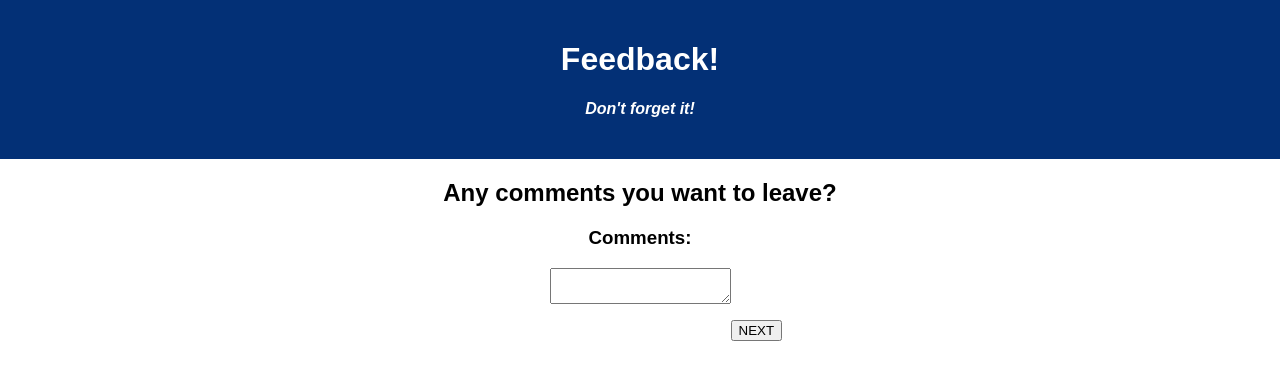
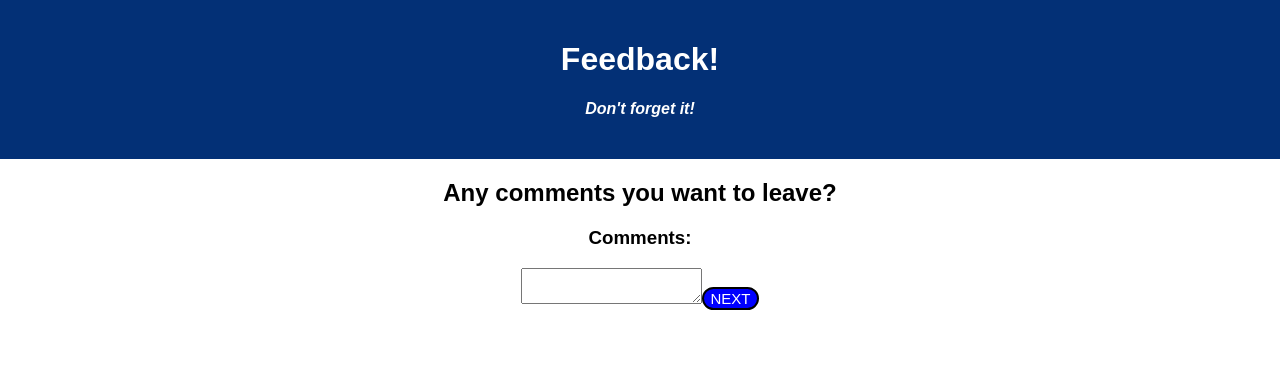
Before and after one commit to mchuinard3/Redux-Feedback-Loop, a React (Create React App) app: page /#/feedback in a window 1280 px wide. Shown: the top 380 px of the page. Built offline with nearby package versions, Linux system fonts and the light colour scheme.

Commit message:
add custom buttons

```diff
--- a/src/components/App/App.css
+++ b/src/components/App/App.css
@@ -23,6 +23,9 @@ h4 {
 }
 
 .feedback {
-  position: absolute;
-  top: 40%;
+  background-color: blue;
+  color: white;
+  font-size: 15px;
+  border-radius: 100px;
+  border: 2px solid black;
 }
--- a/src/components/FeelingForm/FeelingForm.jsx
+++ b/src/components/FeelingForm/FeelingForm.jsx
@@ -47,6 +47,7 @@ function FeelingForm() {
                 />
 
                 <button onClick={handleNext}
+                    className="feedback"
                     type="submit">
                     NEXT
                 </button>
--- a/src/components/ReviewForm/ReviewForm.jsx
+++ b/src/components/ReviewForm/ReviewForm.jsx
@@ -51,6 +51,7 @@ function ReviewForm() {
                 <div>Support: {support}</div>
                 <div>Comments: {comments}</div>
                 <button onClick={handleSubmit}
+                    className="feedback"
                     type="submit">
                     SUBMIT
                 </button>
--- a/src/components/SupportForm/SupportForm.jsx
+++ b/src/components/SupportForm/SupportForm.jsx
@@ -47,6 +47,7 @@ function SupportForm() {
                 />
 
                 <button onClick={handleNext}
+                    className="feedback"
                     type="submit">
                     NEXT
                 </button>
--- a/src/components/ThanksForm/ThanksForm.jsx
+++ b/src/components/ThanksForm/ThanksForm.jsx
@@ -23,6 +23,7 @@ function ThanksForm() {
             <div>
                 <h1>Thank You!</h1>
                 <button onClick={handleSubmit}
+                    className="feedback"
                     type="submit">
                     Leave New Feedback
                 </button>
--- a/src/components/UnderstandingForm/UnderstandingForm.jsx
+++ b/src/components/UnderstandingForm/UnderstandingForm.jsx
@@ -46,6 +46,7 @@ function UnderstandingForm() {
                 />
 
                 <button onClick={handleNext}
+                    className="feedback"
                     type="submit">
                     NEXT
                 </button>
```
